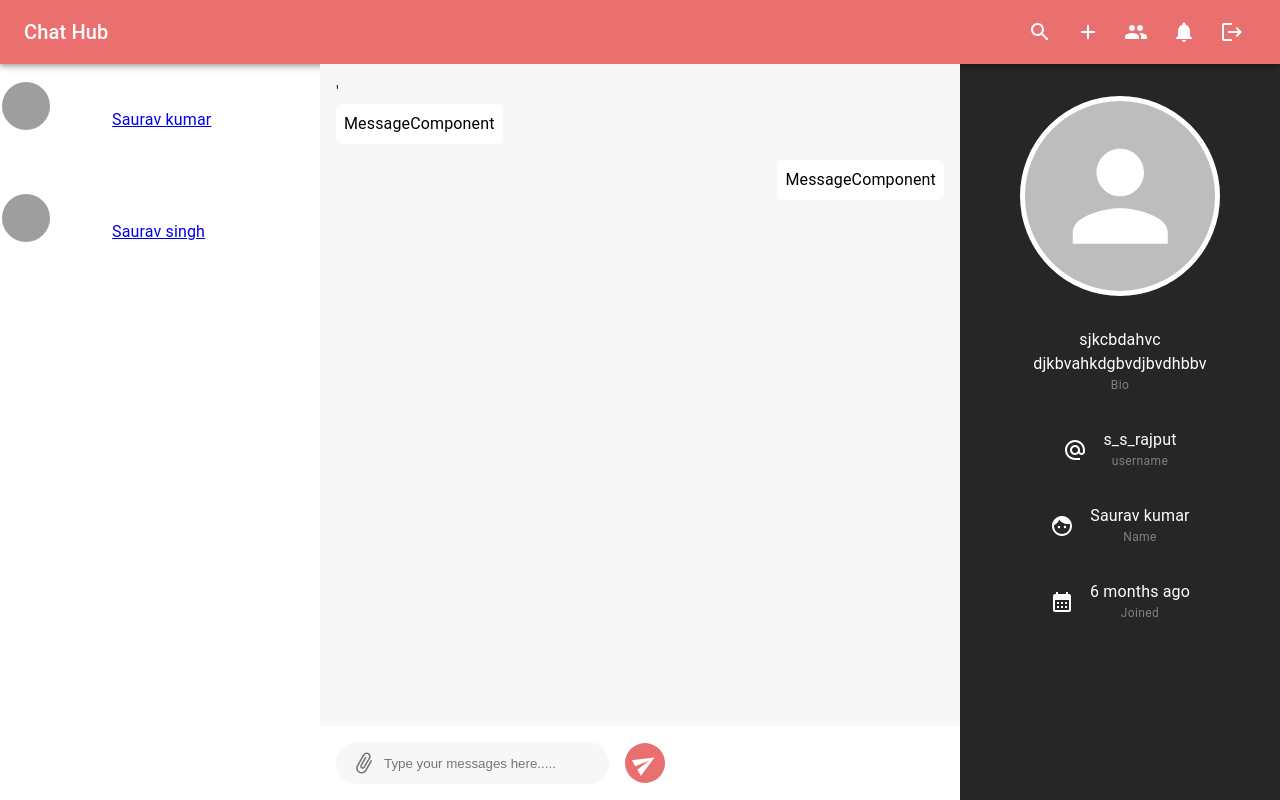
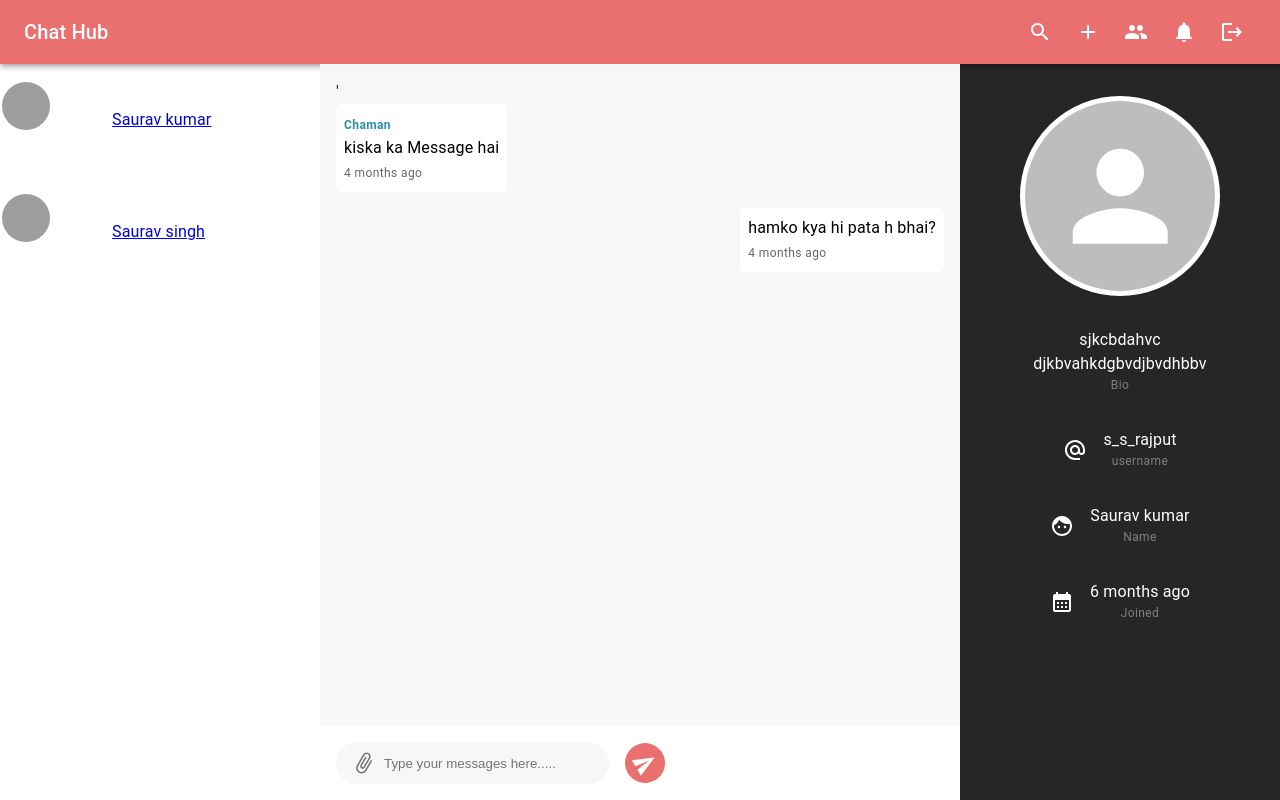
Before and after one commit to sauravkumar1812/Chat_app, a React (Vite) app in the folder client/: page /chat/1 in a window 1280 px wide. Built offline with nearby package versions, Linux system fonts and the light colour scheme; grey boxes are pictures that could not be loaded.

Commit message:
normal commmit

```diff
--- a/client/src/components/shared/MessageComponent.jsx
+++ b/client/src/components/shared/MessageComponent.jsx
@@ -1,8 +1,12 @@
-import React, { memo } from 'react'
+import { Typography } from '@mui/material';
+import React, { memo } from 'react';
+import { lightblue } from '../../constants/color';
+import moment from 'moment';
 
 const MessageComponent = ({message,user}) => {
     const {sender,content,attachments =[],createdAt}= message;
-    const sameSender = sender?._id === user?._id
+    const sameSender = sender?._id === user?._id;
+    const timeAgo = moment(createdAt).fromNow();
   return <div
   style={{
     alignSelf:sameSender?"flex-end":"flex-start",
@@ -12,7 +16,11 @@ const MessageComponent = ({message,user}) => {
     padding:"0.5rem",
     width:"fit-content"
   }}
-  >MessageComponent</div>
+  >{!sameSender && <Typography color={lightblue} fontWeight={"600"} variant='caption'>{sender.name}</Typography>}
+   {content && <Typography>{content}</Typography>}
+
+   <Typography variant='caption' color={"text.secondary"}>{timeAgo}</Typography>
+  </div>
 }
 
 export default memo(MessageComponent)
--- a/client/src/constants/color.jsx
+++ b/client/src/constants/color.jsx
@@ -1,2 +1,3 @@
 export const orange ="#ea7070";
 export const grayColor ="rgba(247,247,247,1)";
+export const lightblue ="#2694ab";
--- a/client/src/constants/sampleData.js
+++ b/client/src/constants/sampleData.js
@@ -63,11 +63,11 @@ export const sampleMessage=[
           url: "https://www.w3schools.com/howto/img_avatar.png",
         },
       ],
-      content: "",
+      content: "hamko kya hi pata h bhai?",
       _id: "sfnsdjkfsdnfkdddjsbnd",
       sender: {
         _id: "sdfsdfsdf",
-        name: "Chaman  2",
+        name: "Chaman 2",
       },
       chat: "chatId",
       createdAt: "2024-02-12T10:41:30.630Z",
```
